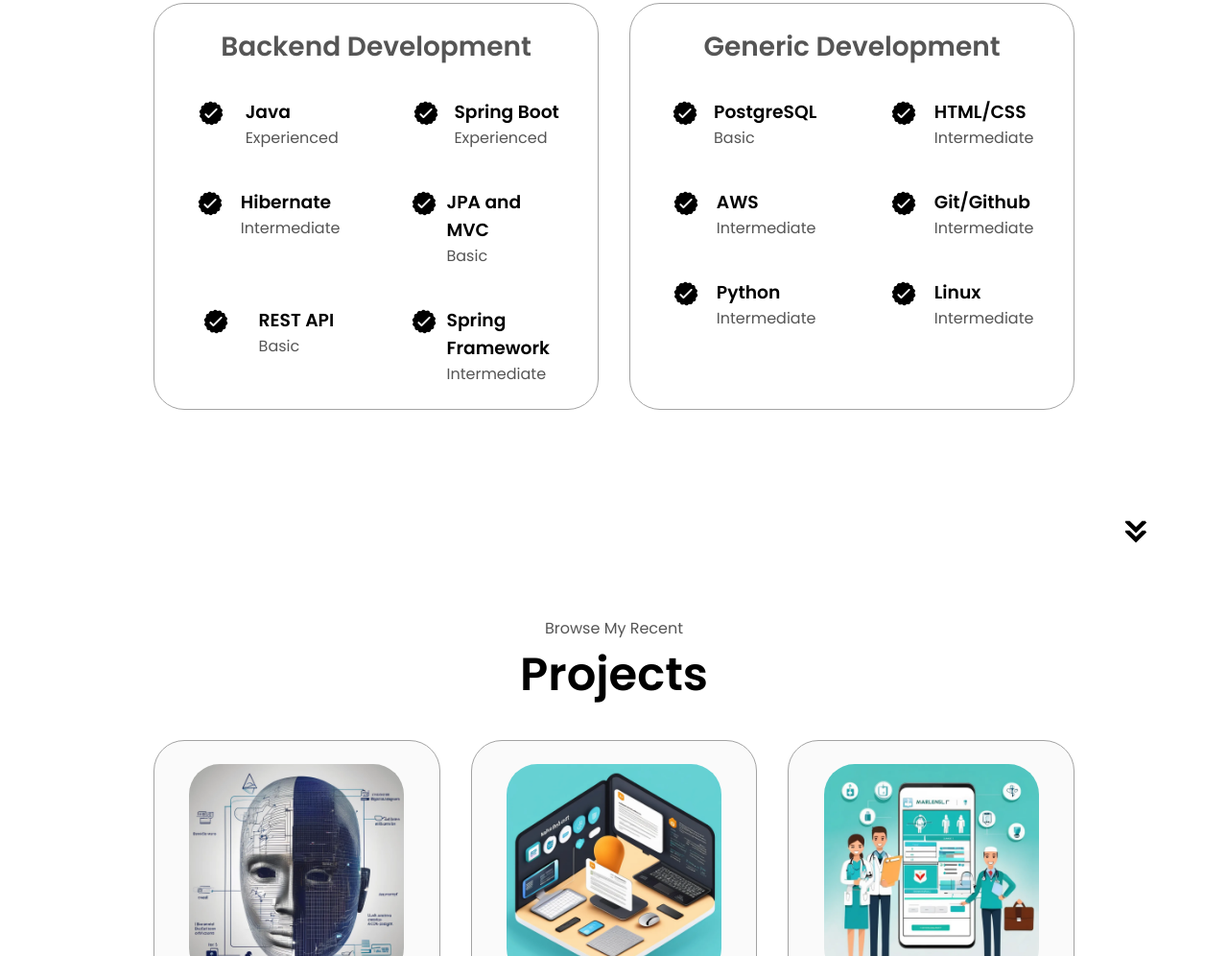
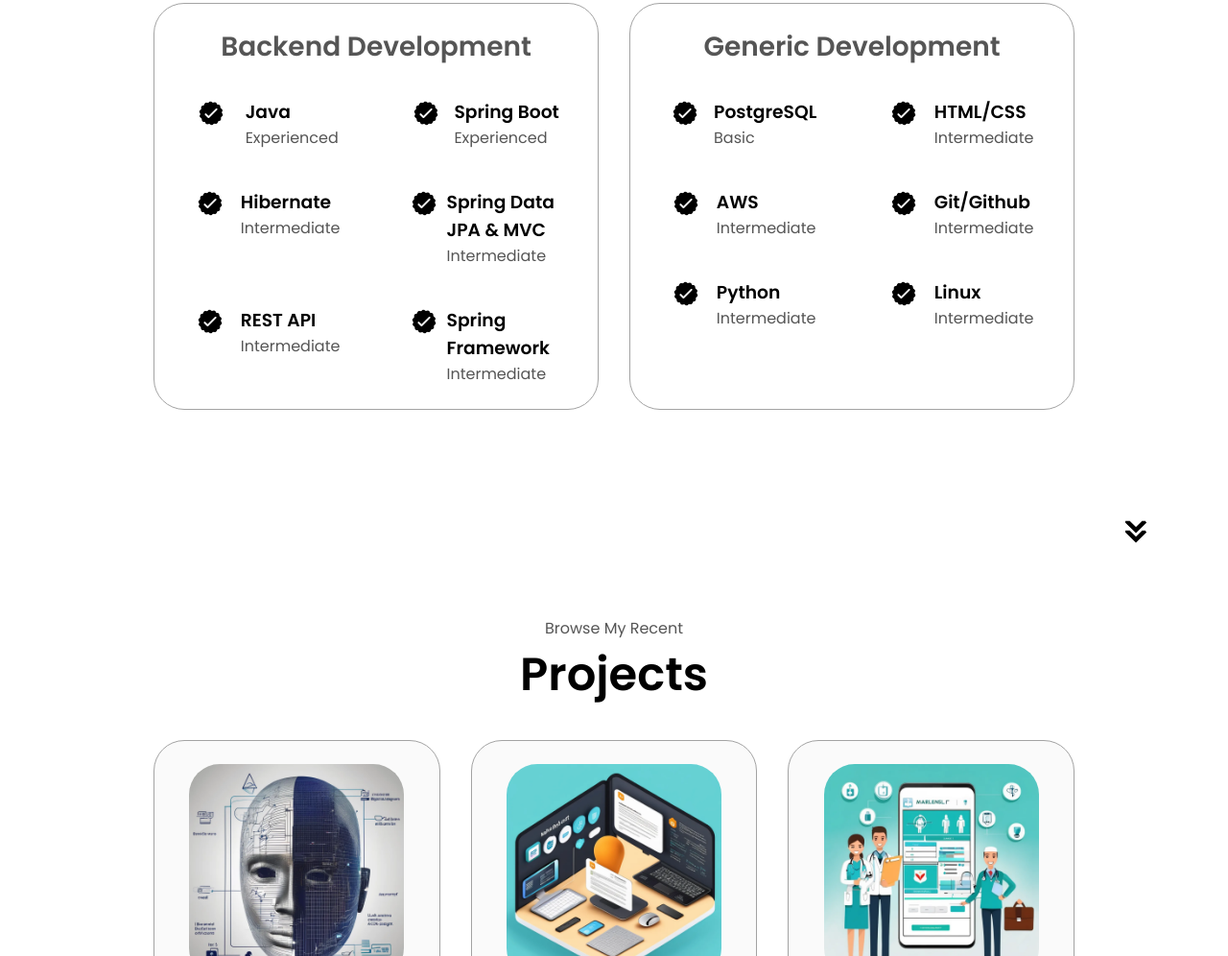
Before and after one commit to Kushaldahiya/MainPortfolio, a plain HTML site: page index.html in a window 1280 px wide. Shown: the part 1822-2818 px from the top of the page at 96% size. Drawn offline with Linux system fonts and the light colour scheme.

Commit message:
Update index.html

```diff
--- a/index.html
+++ b/index.html
@@ -150,8 +150,8 @@
                     class="icon"
                   />
                   <div>
-                  <h3>JPA and MVC</h3>
-                  <p>Basic</p>
+                    <h3>Spring Data JPA & MVC</h3>
+                    <p>Intermediate</p>
                   </div>
                 </article>
                 <article>
@@ -162,7 +162,7 @@
                   />
                   <div>
                     <h3>REST API</h3>
-                  <p>Basic</p>
+                    <p>Intermediate</p>
                   </div>
                 </article>
                 <article>
```
Lines whose indentation alone changed are shown as unchanged.
